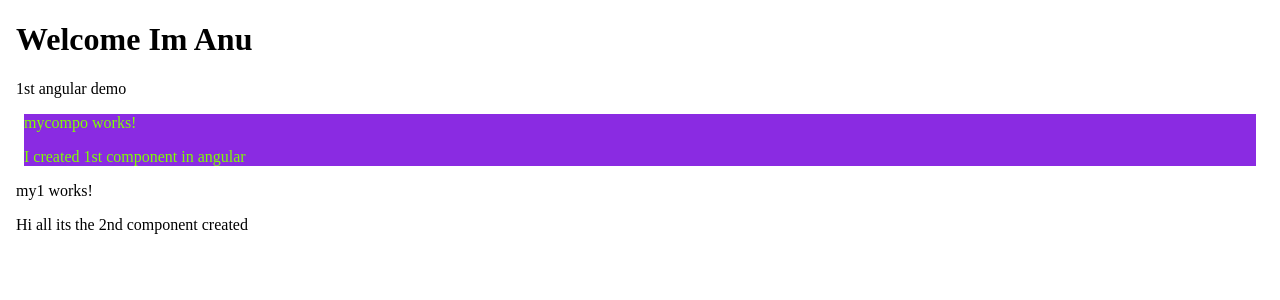
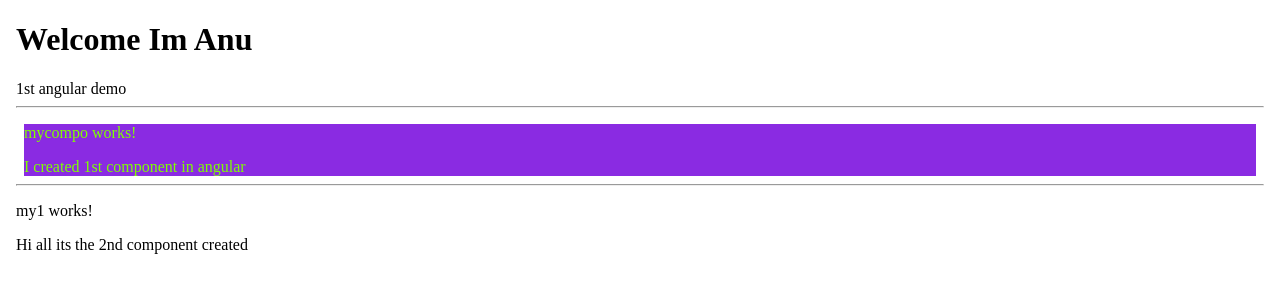
Before and after one commit to anobhama/web-application, an Angular app in the folder angular_js/sample-app/: page / in a window 1280 px wide. Shown: the top 300 px of the page. Built offline with nearby package versions, Linux system fonts and the light colour scheme.

Commit message:
added break line

```diff
--- a/angular_js/sample-app/src/app/app.component.html
+++ b/angular_js/sample-app/src/app/app.component.html
@@ -7,10 +7,11 @@
 {{ title}}
 
 <br>
-
+<hr>
 <!-- calling the component html in main html-->
 <app-mycompo> </app-mycompo>
 
+<hr>
 <!-- 2nd component-->
 <app-my1> </app-my1>
 
```
